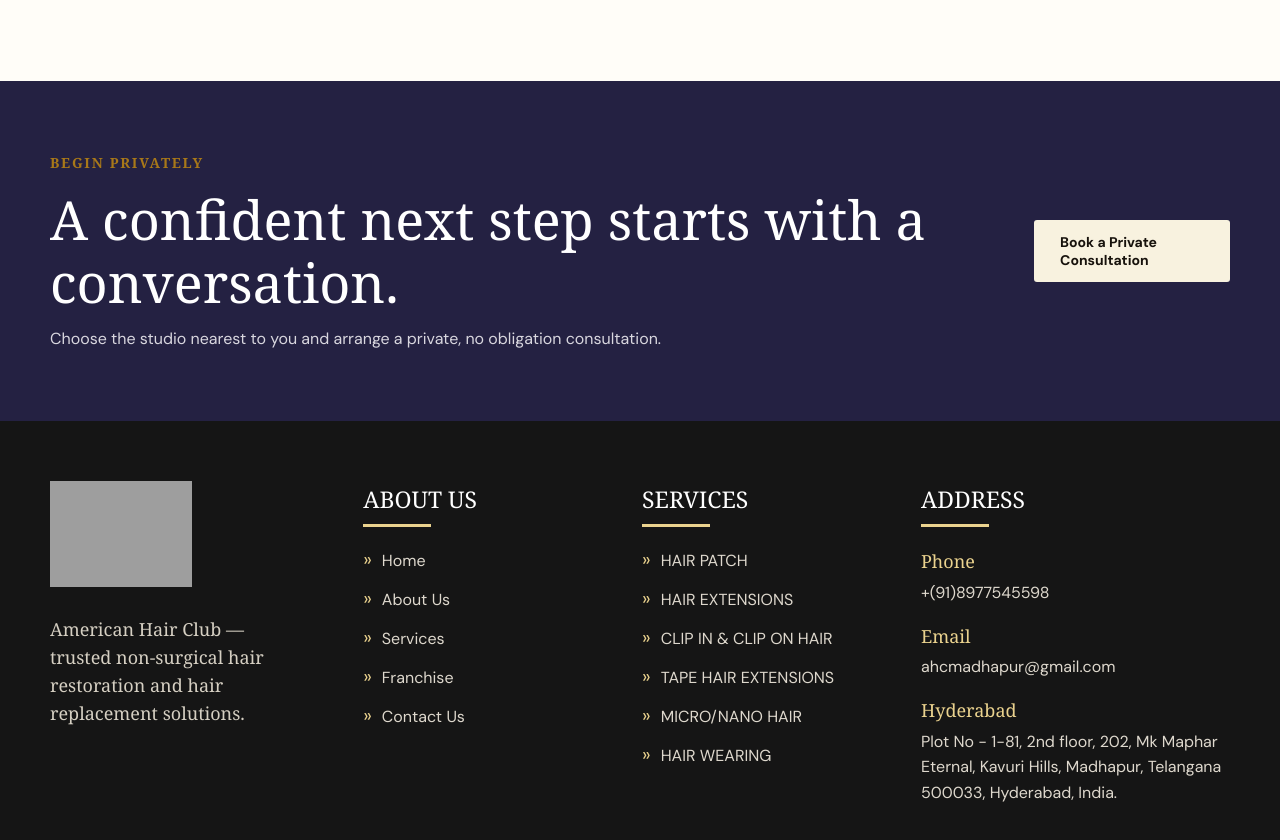
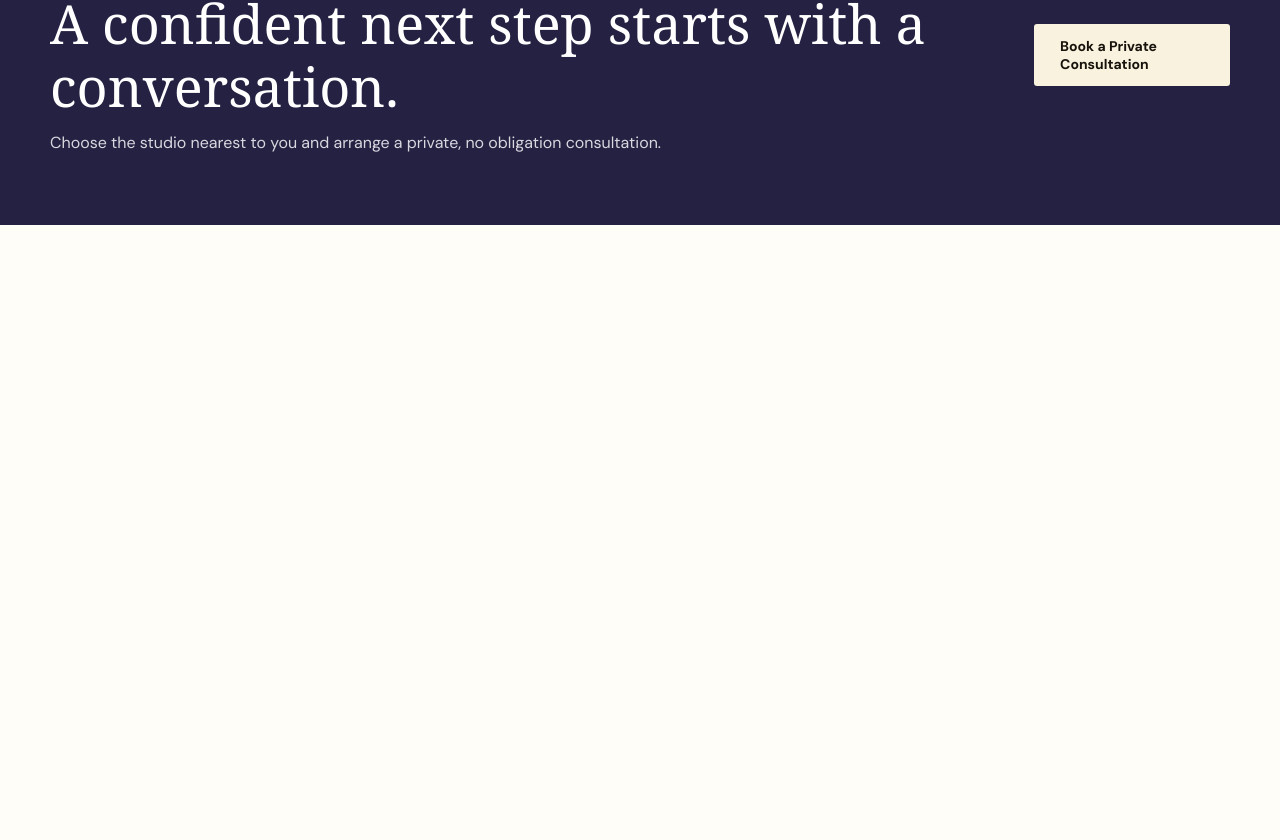
Before and after one commit to hr8976/americanhairclinic, a Next.js app: page /locations in a window 1280 px wide. Shown: the part 1942-2782 px from the top of the page. After the commit the page ends 2167 px from the top, so only its background shows below. Built offline with nearby package versions, Linux system fonts and the light colour scheme; grey boxes are pictures that could not be loaded.

Commit message:
render route-aware site chrome

```diff
--- a/app/layout.tsx
+++ b/app/layout.tsx
@@ -1,13 +1,8 @@
 import type { Metadata } from "next";
-import Link from "next/link";
 import { BRAND_LOGO_URL, PRODUCTION_URL, SITE } from "../lib/site";
 import "./globals.css";
 
-const logoUrl = BRAND_LOGO_URL;
-
 export const metadata: Metadata = {
-  // Resolves relative metadata URLs (Open Graph, canonicals) against the
-  // production domain rather than the deployment host.
   metadataBase: new URL(PRODUCTION_URL),
   title: {
     default: "American Hair Club Locations",
@@ -20,92 +15,19 @@ export const metadata: Metadata = {
     type: "website",
     siteName: SITE.name,
     locale: SITE.locale,
+    images: [{ url: BRAND_LOGO_URL, alt: "American Hair Club" }],
   },
-  twitter: { card: "summary_large_image" },
+  twitter: {
+    card: "summary_large_image",
+    images: [BRAND_LOGO_URL],
+  },
   formatDetection: { telephone: false },
 };
 
 export default function RootLayout({ children }: Readonly<{ children: React.ReactNode }>) {
   return (
     <html lang="en-IN">
-      <body>
-        <div className="topbar">
-          <div className="shell topbar-inner">
-            <div className="topbar-contact">
-              <span className="topbar-item"><span className="topbar-icon">⌖</span> Madhapur, Hyderabad</span>
-              <span className="topbar-item"><span className="topbar-icon">⌕</span> +(91)8977545598</span>
-              <span className="topbar-item"><span className="topbar-icon">✉</span> ahcmadhapur@gmail.com</span>
-            </div>
-            <div className="topbar-social" aria-label="Social links">
-              <a href="https://www.instagram.com/" aria-label="Instagram">Instagram</a>
-              <a href="https://www.facebook.com/" aria-label="Facebook">Facebook</a>
-              <a href="https://x.com/" aria-label="X">X</a>
-              <a href="https://www.linkedin.com/" aria-label="LinkedIn">LinkedIn</a>
-            </div>
-          </div>
-        </div>
-
-        <header className="site-header">
-          <div className="shell header-inner">
-            <Link className="brand" href="/locations/" aria-label="American Hair Club locations home">
-              <img className="brand-logo" src={logoUrl} alt="American Hair Club" />
-            </Link>
-            <nav className="main-nav" aria-label="Main navigation">
-              <Link href="/locations/">HOME</Link>
-              <Link className="nav-with-caret" href="/locations/#about">ABOUT US</Link>
-              <Link className="nav-with-caret" href="/locations/#services">SERVICES</Link>
-              <Link href="/locations/#consultation">FRANCHISE</Link>
-              <Link href="/locations/#contact">CONTACT US</Link>
-            </nav>
-            <div className="header-cta">
-              <a className="button button-gold" href="/locations/#consultation">Free Consultation</a>
-            </div>
-          </div>
-        </header>
-        {children}
-        <footer className="site-footer">
-          <div className="shell footer-grid">
-            <div className="footer-brand">
-              <Link className="brand" href="/locations/" aria-label="American Hair Club home">
-                <img className="brand-logo" src={logoUrl} alt="American Hair Club" />
-              </Link>
-              <p>American Hair Club — trusted non-surgical hair restoration and hair replacement solutions.</p>
-            </div>
-            <div>
-              <h2 className="footer-heading">ABOUT US</h2>
-              <div className="footer-links">
-                <Link href="/locations/">Home</Link>
-                <Link href="/locations/#about">About Us</Link>
-                <Link href="/locations/#services">Services</Link>
-                <Link href="/locations/#consultation">Franchise</Link>
-                <Link href="/locations/#contact">Contact Us</Link>
-              </div>
-            </div>
-            <div>
-              <h2 className="footer-heading">SERVICES</h2>
-              <div className="footer-links">
-                <Link href="/locations/#services">HAIR PATCH</Link>
-                <Link href="/locations/#services">HAIR EXTENSIONS</Link>
-                <Link href="/locations/#services">CLIP IN &amp; CLIP ON HAIR</Link>
-                <Link href="/locations/#services">TAPE HAIR EXTENSIONS</Link>
-                <Link href="/locations/#services">MICRO/NANO HAIR</Link>
-                <Link href="/locations/#services">HAIR WEARING</Link>
-              </div>
-            </div>
-            <div id="contact">
-              <h2 className="footer-heading">ADDRESS</h2>
-              <div className="footer-contact">
-                <div><strong>Phone</strong>+(91)8977545598</div>
-                <div><strong>Email</strong>ahcmadhapur@gmail.com</div>
-                <div><strong>Hyderabad</strong>Plot No - 1-81, 2nd floor, 202, Mk Maphar Eternal, Kavuri Hills, Madhapur, Telangana 500033, Hyderabad, India.</div>
-              </div>
-            </div>
-          </div>
-          <div className="footer-bottom">
-            <div className="shell"><p>Copyright @americanhairclubs. All Rights Reserved.</p></div>
-          </div>
-        </footer>
-      </body>
+      <body>{children}</body>
     </html>
   );
 }
```
